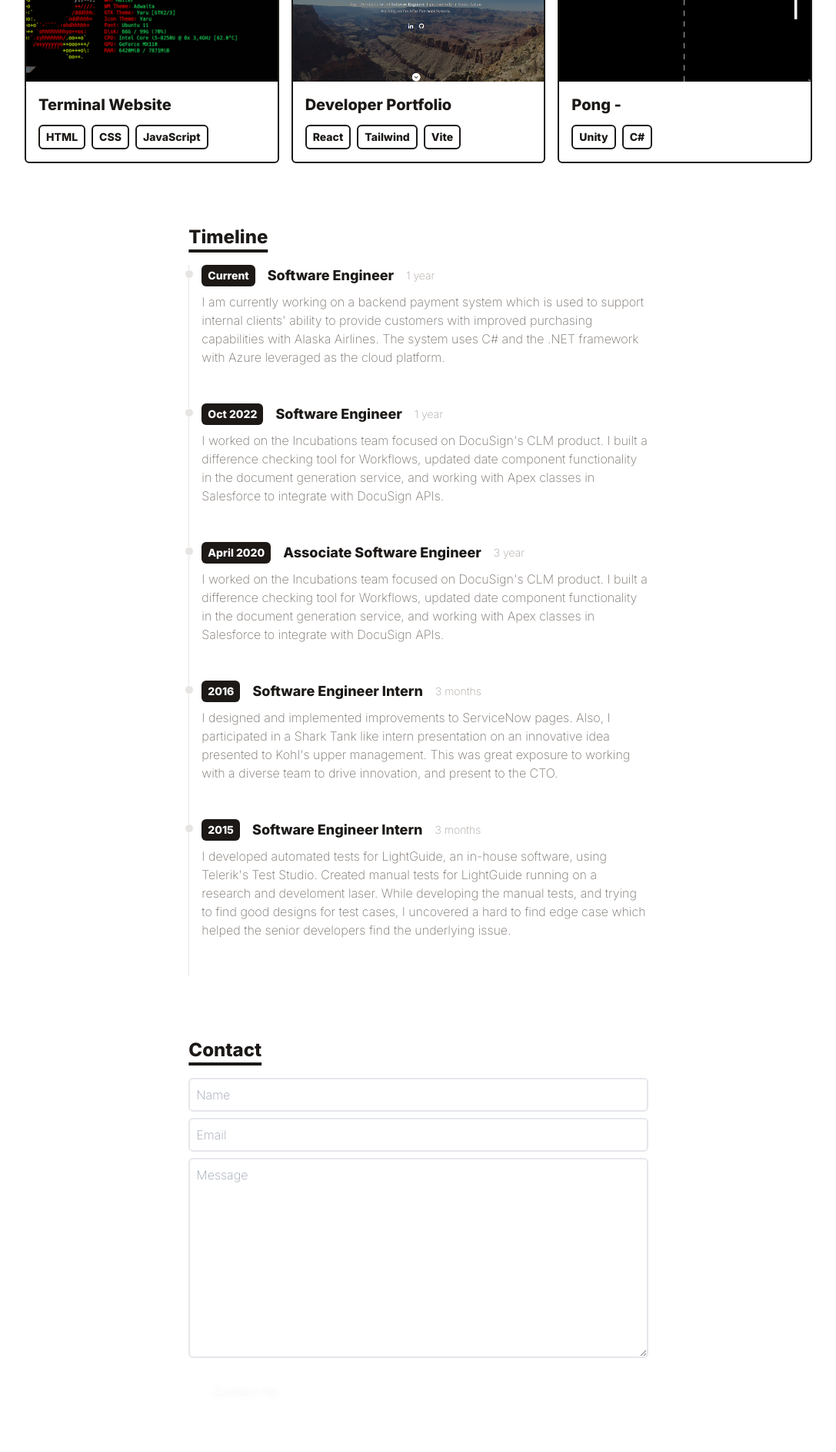
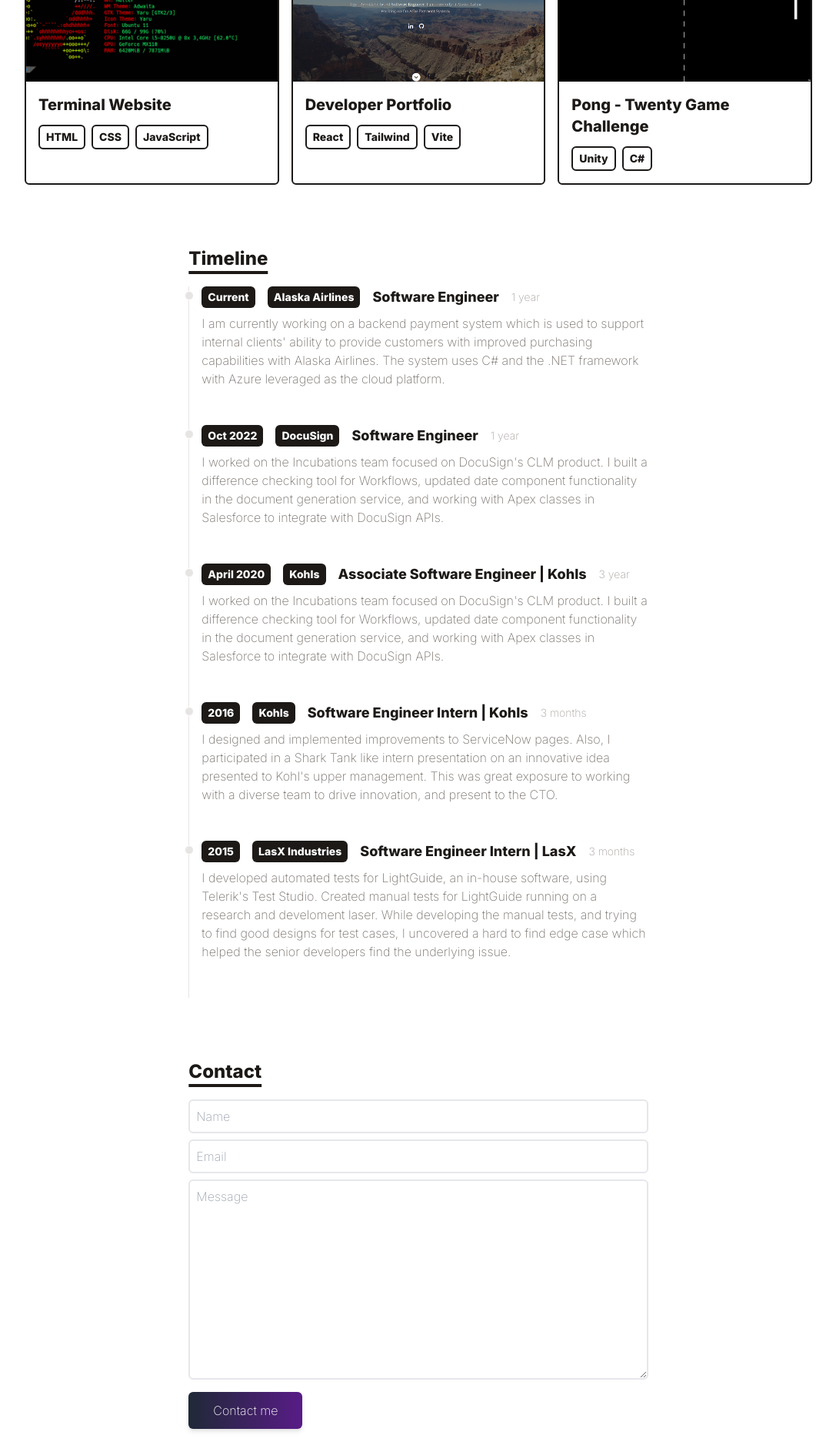
Before and after one commit to codyferguson/website-frontend, a React (Vite) app: page / in a window 1280 px wide. Shown: the part 460-2346 px from the top of the page at 77% size, without its empty margins (96-1183 px from the left). Built offline with nearby package versions, Linux system fonts and the light colour scheme.

Commit message:
Update footer, portfolio, and various other files

```diff
--- a/src/components/Contact.jsx
+++ b/src/components/Contact.jsx
@@ -31,7 +31,7 @@ function Contact() {
           />
           <button
             type="button"
-            className="text-center inline-block px-8 py-3 w-max text-base font-medium rounded-md text-white bg-gradient-to-r from-grey-500 to-purple-500 drop-shadow-md hover:stroke-white"
+            className="text-center inline-block px-8 py-3 w-max text-base font-medium rounded-md text-white bg-gradient-to-r from-gray-800 to-purple-900 drop-shadow-md hover:stroke-white"
           >
             Contact me
           </button>
--- a/src/components/Footer.jsx
+++ b/src/components/Footer.jsx
@@ -1,4 +1,4 @@
-import React from 'react';
+import React from "react";
 
 function Footer() {
   return (
@@ -8,21 +8,23 @@ function Footer() {
           <div className="flex flex-wrap justify-center gap-2">
             <a
               href="https://www.linkedin.com/in/cody-ferguson-8aa18b109/"
-								className="bg-stone-400 p-2 font-semibold text-white inline-flex items-center space-x-2 rounded-full">
+              className="bg-stone-400 p-2 font-semibold text-white inline-flex items-center space-x-2 rounded-full"
+            >
               <svg
                 className="w-5 h-5 fill-current"
                 role="img"
                 viewBox="0 0 256 256"
                 xmlns="http://www.w3.org/2000/svg"
               >
-								{/* <g>
+                <g>
                   <path d="M218.123122,218.127392 L180.191928,218.127392 L180.191928,158.724263 C180.191928,144.559023 179.939053,126.323993 160.463756,126.323993 C140.707926,126.323993 137.685284,141.757585 137.685284,157.692986 L137.685284,218.123441 L99.7540894,218.123441 L99.7540894,95.9665207 L136.168036,95.9665207 L136.168036,112.660562 L136.677736,112.660562 C144.102746,99.9650027 157.908637,92.3824528 172.605689,92.9280076 C211.050535,92.9280076 218.138927,118.216023 218.138927,151.114151 L218.123122,218.127392 Z M56.9550587,79.2685282 C44.7981969,79.2707099 34.9413443,69.4171797 34.9391618,57.260052 C34.93698,45.1029244 44.7902948,35.2458562 56.9471566,35.2436736 C69.1040185,35.2414916 78.9608713,45.0950217 78.963054,57.2521493 C78.9641017,63.090208 76.6459976,68.6895714 72.5186979,72.8184433 C68.3913982,76.9473153 62.7929898,79.26748 56.9550587,79.2685282 M75.9206558,218.127392 L37.94995,218.127392 L37.94995,95.9665207 L75.9206558,95.9665207 L75.9206558,218.127392 Z M237.033403,0.0182577091 L18.8895249,0.0182577091 C8.57959469,-0.0980923971 0.124827038,8.16056231 -0.001,18.4706066 L-0.001,237.524091 C0.120519052,247.839103 8.57460631,256.105934 18.8895249,255.9977 L237.033403,255.9977 C247.368728,256.125818 255.855922,247.859464 255.999,237.524091 L255.999,18.4548016 C255.851624,8.12438979 247.363742,-0.133792868 237.033403,0.000790807055" />
-								</g> */}
+                </g>
               </svg>
             </a>
             <a
               href="https://github.com/codyferguson"
-								className="bg-stone-400 p-2 font-semibold text-white inline-flex items-center space-x-2 rounded-full">
+              className="bg-stone-400 p-2 font-semibold text-white inline-flex items-center space-x-2 rounded-full"
+            >
               <svg
                 xmlns="http://www.w3.org/2000/svg"
                 xmlnsXlink="http://www.w3.org/1999/xlink"
@@ -32,14 +34,14 @@ function Footer() {
                 preserveAspectRatio="xMidYMid meet"
                 viewBox="0 0 24 24"
               >
-								{/* <g fill="none">
+                <g fill="none">
                   <path
                     fillRule="evenodd"
                     clipRule="evenodd"
                     d="M12 0C5.37 0 0 5.37 0 12c0 5.31 3.435 9.795 8.205 11.385c.6.105.825-.255.825-.57c0-.285-.015-1.23-.015-2.235c-3.015.555-3.795-.735-4.035-1.41c-.135-.345-.72-1.41-1.23-1.695c-.42-.225-1.02-.78-.015-.795c.945-.015 1.62.87 1.845 1.23c1.08 1.815 2.805 1.305 3.495.99c.105-.78.42-1.305.765-1.605c-2.67-.3-5.46-1.335-5.46-5.925c0-1.305.465-2.385 1.23-3.225c-.12-.3-.54-1.53.12-3.18c0 0 1.005-.315 3.3 1.23c.96-.27 1.98-.405 3-.405s2.04.135 3 .405c2.295-1.56 3.3-1.23 3.3-1.23c.66 1.65.24 2.88.12 3.18c.765.84 1.23 1.905 1.23 3.225c0 4.605-2.805 5.625-5.475 5.925c.435.375.81 1.095.81 2.22c0 1.605-.015 2.895-.015 3.3c0 .315.225.69.825.57A12.02 12.02 0 0 0 24 12c0-6.63-5.37-12-12-12z"
                     fill="currentColor"
                   />
-								</g> */}
+                </g>
               </svg>
             </a>
           </div>
--- a/src/components/Timeline.jsx
+++ b/src/components/Timeline.jsx
@@ -1,16 +1,17 @@
-import React from 'react';
-import timeline from '../data/timeline';
-import TimelineItem from './TimelineItem';
-import Title from './Title';
+import React from "react";
+import timeline from "../data/timeline";
+import TimelineItem from "./TimelineItem";
+import Title from "./Title";
 
 function Timeline() {
   return (
     <div className="flex flex-col md:flex-row justify-center my-20">
       <div className="w-full md:w-7/12">
         <Title>Timeline</Title>
-            {timeline.map(item => (
+        {timeline.map((item) => (
           <TimelineItem
             year={item.year}
+            company={item.company}
             title={item.title}
             duration={item.duration}
             details={item.details}
@@ -18,7 +19,7 @@ function Timeline() {
         ))}
       </div>
     </div>
-   )
+  );
 }
 
 export default Timeline;
--- a/src/components/TimelineItem.jsx
+++ b/src/components/TimelineItem.jsx
@@ -1,6 +1,6 @@
-import React from 'react';
+import React from "react";
 
-function TimelineItem({ year, title, duration, details }) {
+function TimelineItem({ year, company, title, duration, details }) {
   return (
     <ol className="flex flex-col md:flex-row relative border-l border-stone-200 dark:border-stone-700">
       <li className="mb-10 ml-4">
@@ -8,6 +8,9 @@ function TimelineItem({ year, title, duration, details }) {
         <p className="flex flex-wrap gap-4 flex-row items-center justify-start text-xs md:text-sm">
           <span className="inline-block px-2 py-1 font-semibold text-white dark:text-stone-900 bg-stone-900 dark:bg-white rounded-md">
             {year}
+          </span>
+          <span className="inline-block px-2 py-1 font-semibold text-white dark:text-stone-900 bg-stone-900 dark:bg-white rounded-md">
+            {company}
           </span>
           <h3 className="text-lg font-semibold text-stone-900 dark:text-white">
             {title}
@@ -21,7 +24,7 @@ function TimelineItem({ year, title, duration, details }) {
         </p>
       </li>
     </ol>
-   )
+  );
 }
 
 export default TimelineItem;
--- a/src/data/portfolio.js
+++ b/src/data/portfolio.js
@@ -12,9 +12,9 @@ export default [
         link: 'this site'
     },
     {
-        title: 'Pong - ',
+        title: 'Pong - Twenty Game Challenge',
         imgUrl: '/assets/PongGame.png',
         stack: ['Unity', 'C#'],
-        link: ''
+        link: 'https://github.com/codyferguson/TwentyGameChallenge' // TODO: Add link to github repo
     }
 ]
--- a/src/data/timeline.js
+++ b/src/data/timeline.js
@@ -15,21 +15,21 @@ export default [
     },
     {
         year: 'April 2020',
-        title: 'Associate Software Engineer',
-        company: 'DocuSign',
+        title: 'Associate Software Engineer | Kohls',
+        company: 'Kohls',
         duration: '3 year',
         details: "I worked on the Incubations team focused on DocuSign's CLM product. I built a difference checking tool for Workflows, updated date component functionality in the document generation service, and working with Apex classes in Salesforce to integrate with DocuSign APIs."
     },
     {
         year: '2016',
-        title: 'Software Engineer Intern',
+        title: 'Software Engineer Intern | Kohls',
         company: 'Kohls',
         duration: '3 months',
         details: "I designed and implemented improvements to ServiceNow pages. Also, I participated in a Shark Tank like intern presentation on an innovative idea presented to Kohl's upper management. This was great exposure to working with a diverse team to drive innovation, and present to the CTO."
     },
     {
         year: '2015',
-        title: 'Software Engineer Intern',
+        title: 'Software Engineer Intern | LasX',
         company: 'LasX Industries',
         duration: '3 months',
         details: "I developed automated tests for LightGuide, an in-house software, using Telerik's Test Studio. Created manual tests for LightGuide running on a research and develoment laser. While developing the manual tests, and trying to find good designs for test cases, I uncovered a hard to find edge case which helped the senior developers find the underlying issue."
```
Lines whose indentation alone changed are shown as unchanged.
